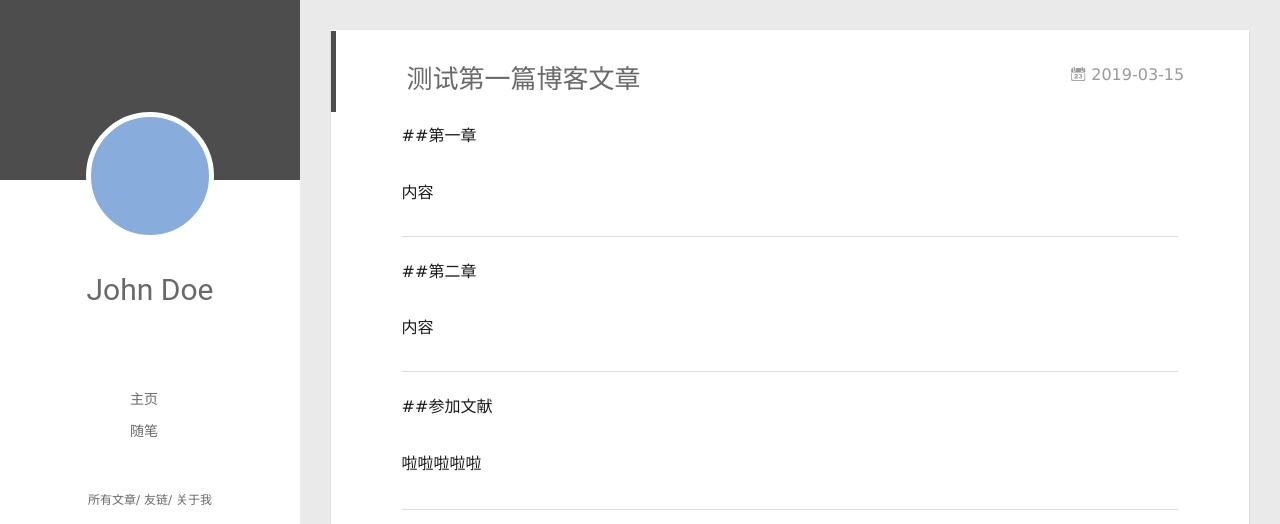
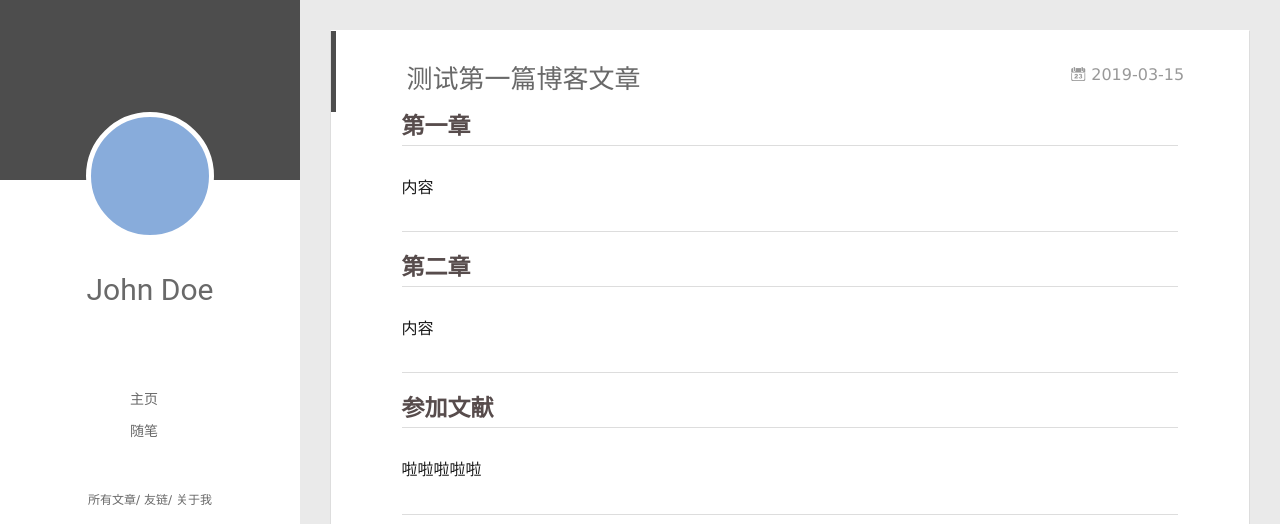
Before and after one commit to lanousyuan/lanousyuan.github.io, a plain HTML site: page index.html in a window 1280 px wide. Shown: the top 524 px of the page. Drawn offline with Linux system fonts and the light colour scheme; no server answers.

Commit message:
Site updated: 2019-03-15 18:03:07

```diff
--- a/index.html
+++ b/index.html
@@ -172,14 +172,11 @@
 
     <div class="article-entry" itemprop="articleBody">
 
-        <p>##第一章</p>
-<p>内容</p>
+        <h2 id="第一章"><a href="#第一章" class="headerlink" title="第一章"></a>第一章</h2><p>内容</p>
 <hr>
-<p>##第二章</p>
-<p>内容</p>
+<h2 id="第二章"><a href="#第二章" class="headerlink" title="第二章"></a>第二章</h2><p>内容</p>
 <hr>
-<p>##参加文献</p>
-<p>啦啦啦啦啦</p>
+<h2 id="参加文献"><a href="#参加文献" class="headerlink" title="参加文献"></a>参加文献</h2><p>啦啦啦啦啦</p>
 
 
 
```
Also changed, not shown: 2019/03/15/测试第一篇博客文章/index.html (+7 -10 lines).
